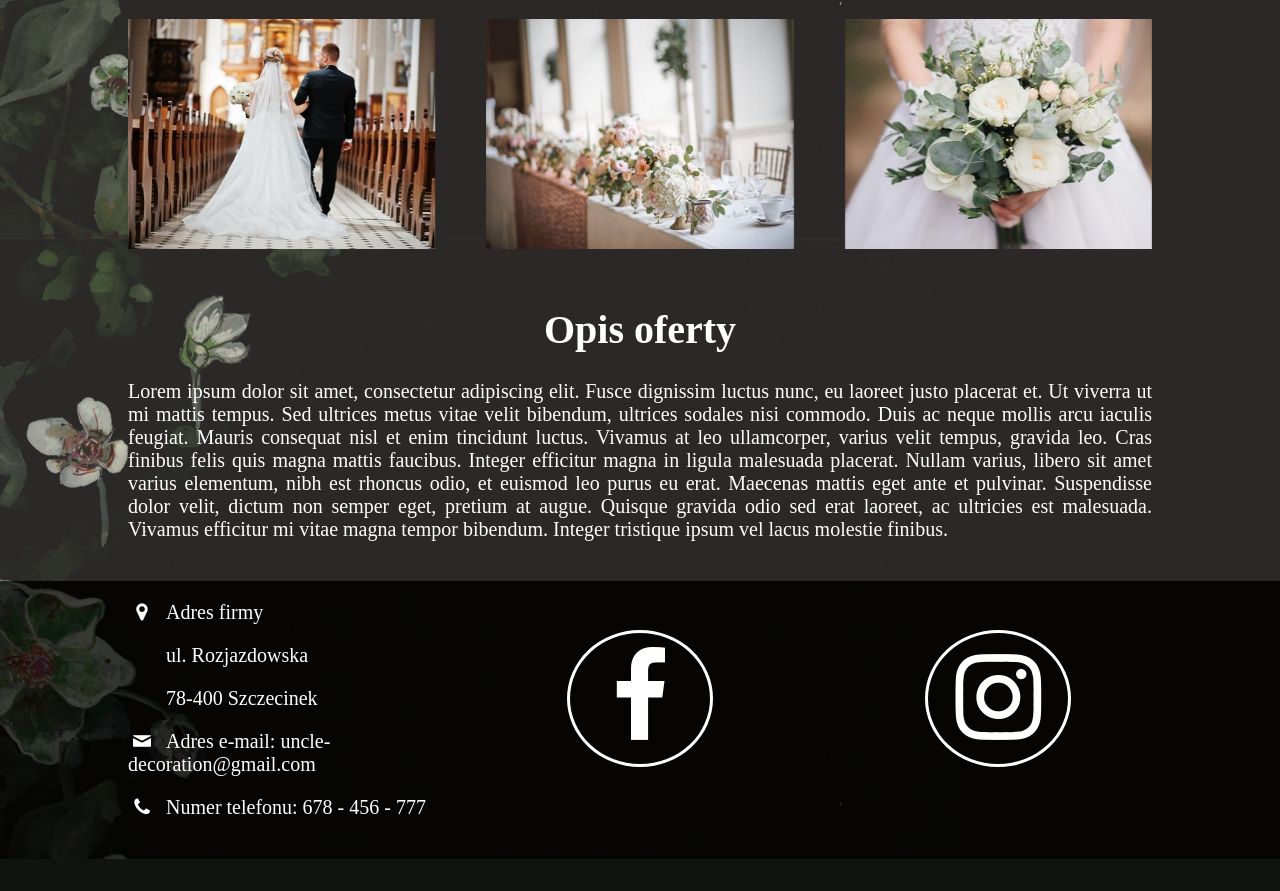
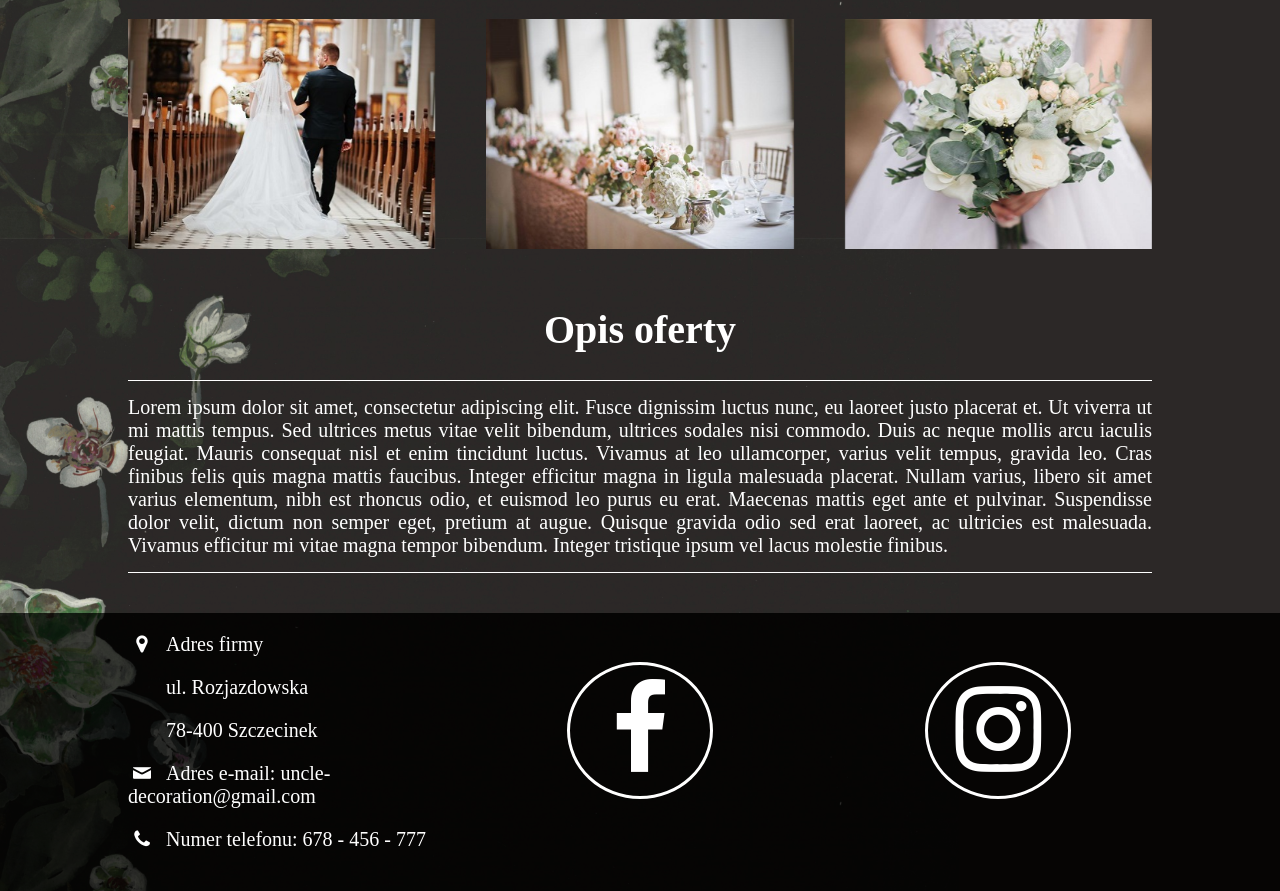
Before and after one commit to Joberooo/UncleDecoration, a PHP site: page / in a window 1280 px wide. Shown: the part 561-1452 px from the top of the page. Before the commit the page ends 1420 px from the top, so only its background shows below. Run offline with PHP 8.4, Linux system fonts and the light colour scheme; some web fonts are replaced.

Commit message:
Modify css

```diff
--- a/css/main.css
+++ b/css/main.css
@@ -121,6 +121,10 @@ body a{
 }
 #kontenerOferty #oferty .oferta .element .link .content p{
 	border: 1px solid #fff;
+	transition: background 0.2s ease-in-out;
+}
+#kontenerOferty #oferty .oferta .element .link .content p:hover{
+	background: #3e3e3e;
 }
 #kontenerOferty #oferty .oferta .element:hover .link{
 	opacity: 0.8;
@@ -129,6 +133,9 @@ body a{
 	text-align: center;
 }#kontenerOferty #oferty #opisOferty p{
 	text-align: justify;
+	border-top: 1px solid #fff;
+	border-bottom: 1px solid #fff;
+	padding: 15px 0;
 }
 
 /* ----------------------------- LOKALIZACJA ----------------------------- */
```
